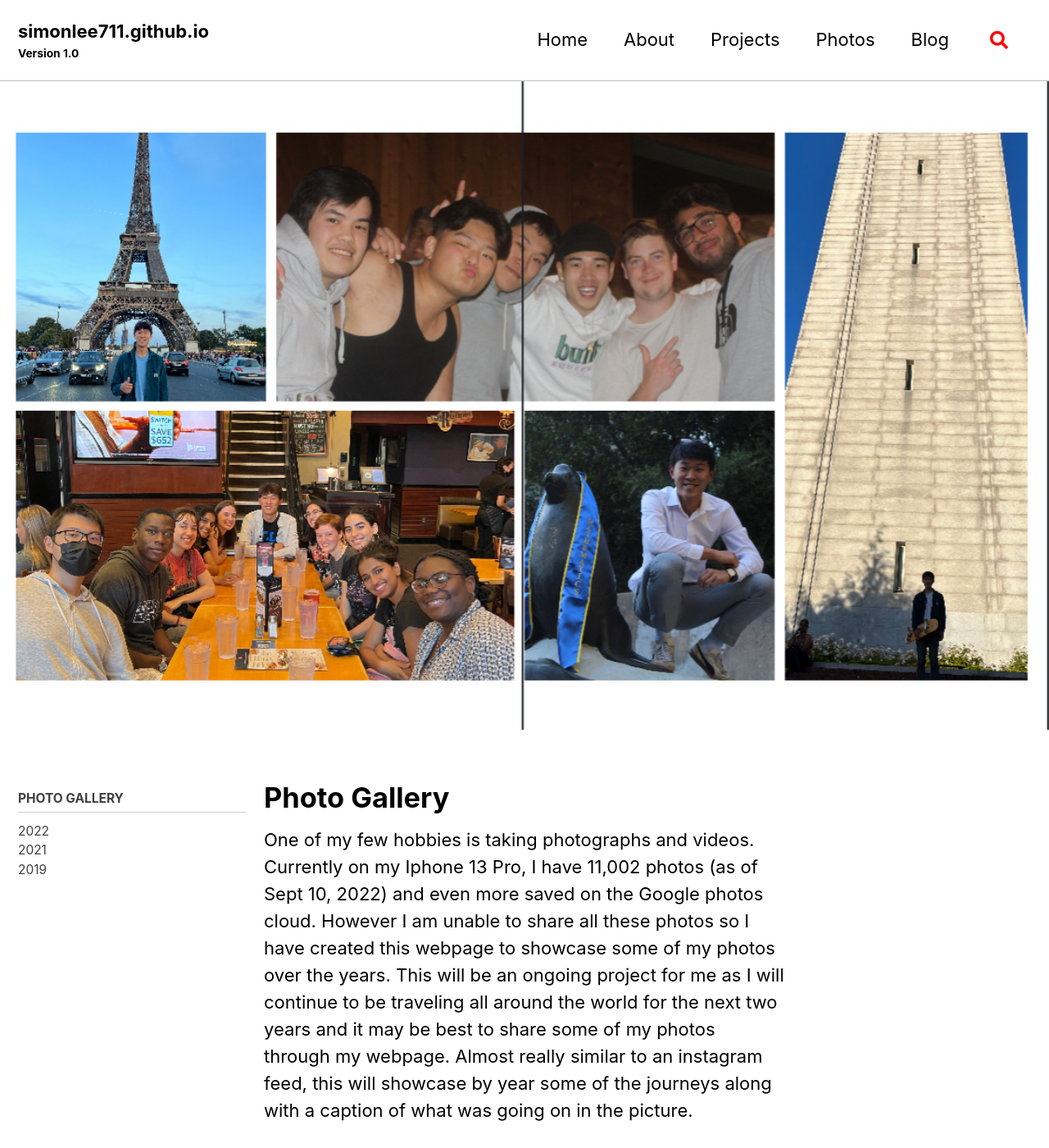
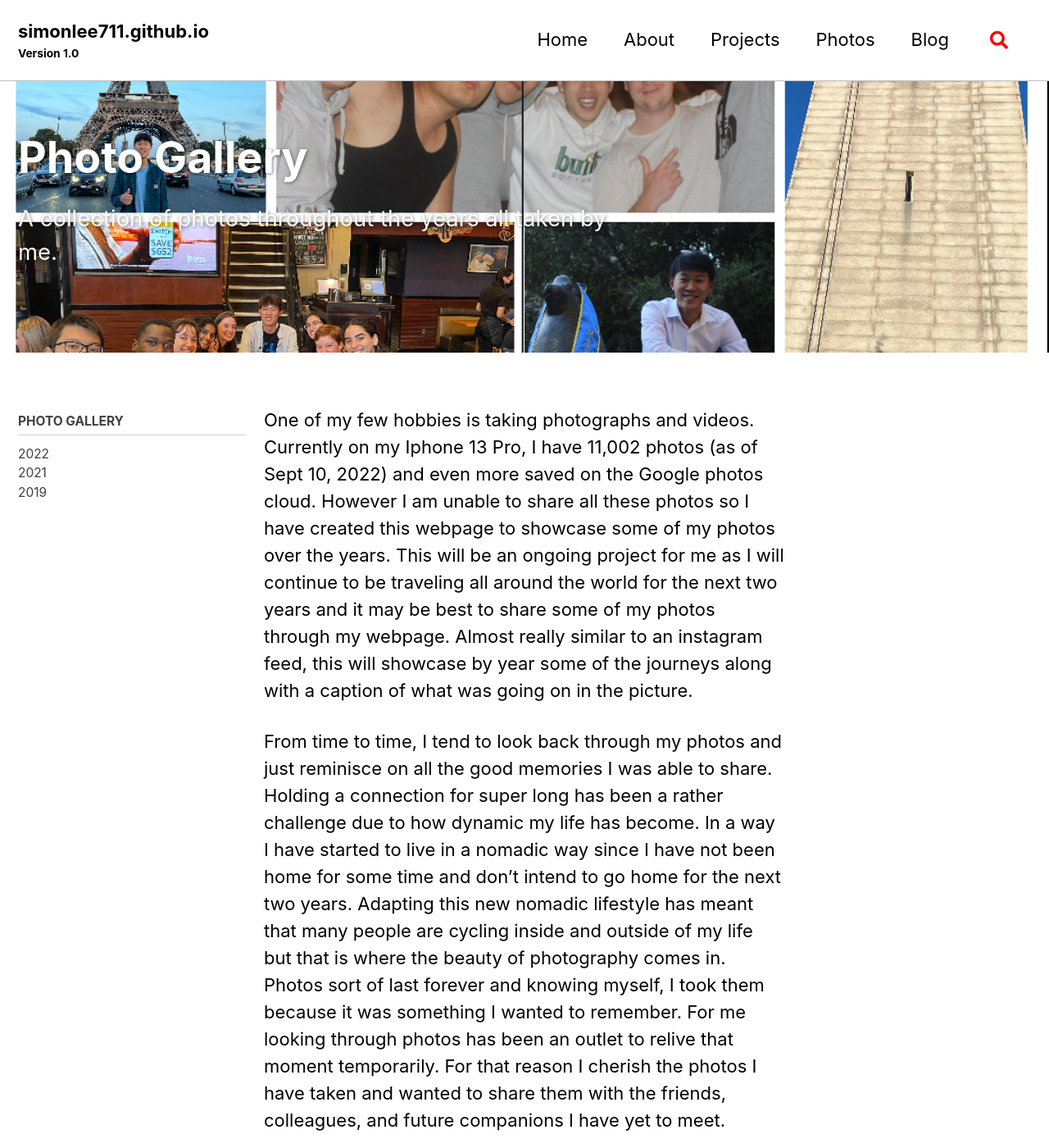
Before and after one commit to Simonlee711/Simonlee711.github.io, a Jekyll site: the page built from _pages/photos.md, in a window 1280 px wide and 1400 px high. Shown: the whole window at 82% size. Built offline with Jekyll 4.4.1, drawn with Linux system fonts in a browser that asks for light colours; cached includes are drawn as plain includes.

Commit message:
added right images

```diff
--- a/_pages/photos.md
+++ b/_pages/photos.md
@@ -1,12 +1,13 @@
 ---
 title: "Photo Gallery"
+excerpt: A collection of photos throughout the years all taken by me.
 permalink: /photos/
 layout: single
 date: 2022-09-10
 sidebar:
   nav: "docs"
 header:
-  image: /images/slide.jpg
+  overlay_image: /images/slide.jpg
 ---
 
 One of my few hobbies is taking photographs and videos. Currently on my Iphone 13 Pro, I have 11,002 photos (as of Sept 10, 2022) and even more saved on the Google photos cloud. However I am unable to share all these photos so I have created this webpage to showcase some of my photos over the years. This will be an ongoing project for me as I will continue to be traveling all around the world for the next two years and it may be best to share some of my photos through my webpage. Almost really similar to an instagram feed, this will showcase by year some of the journeys along with a caption of what was going on in the picture.
```
